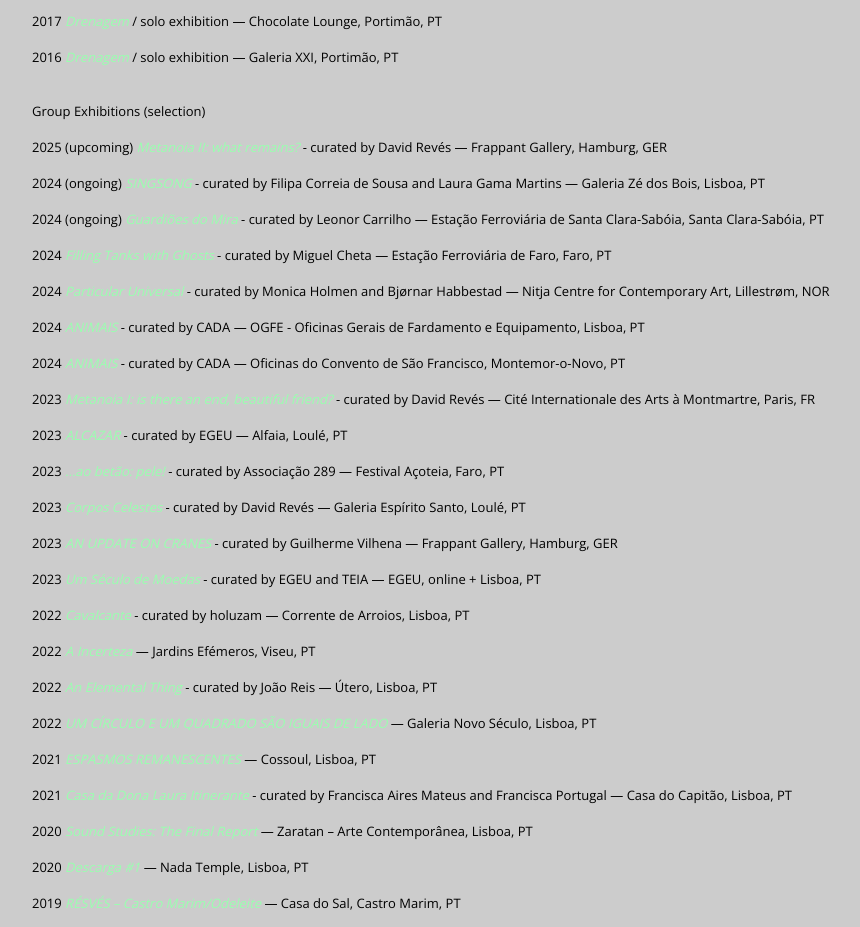
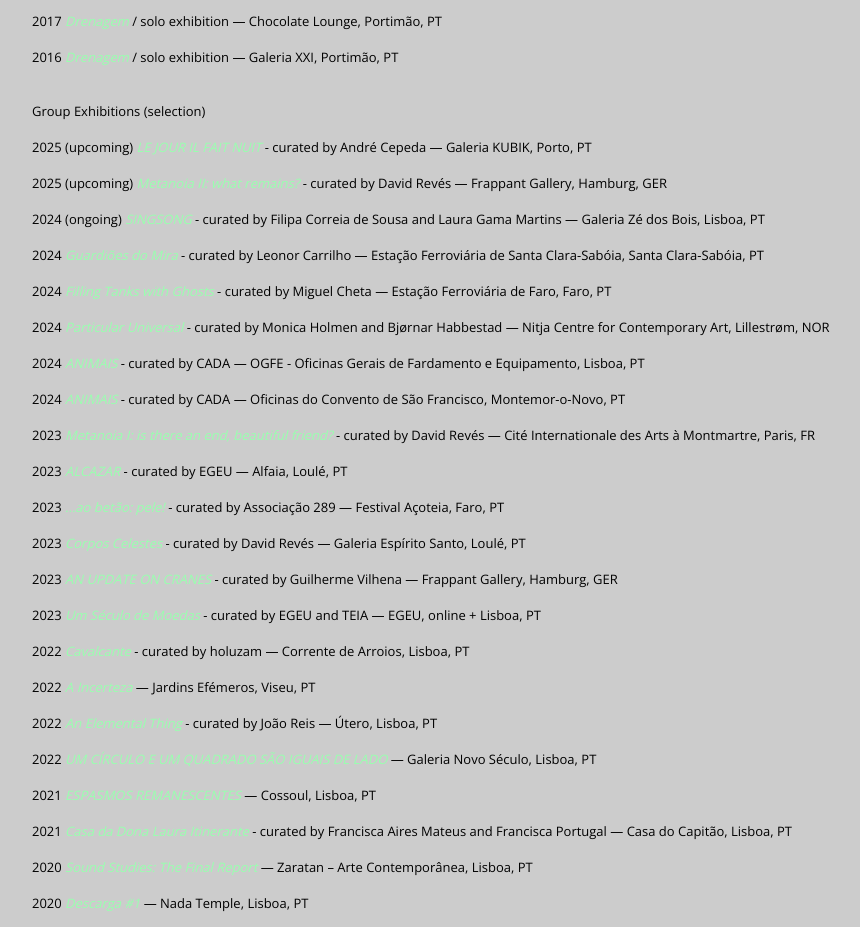
Before and after one commit to adrianajoao/adrianajoao.github.io, a plain HTML site: page adrianajoao.html in a window 1280 px wide. Shown: the part 860-1787 px from the top of the page, without its empty margins (76-936 px from the left). Drawn offline with nearby package versions, Linux system fonts and the light colour scheme.

Commit message:
cv jan 2025

```diff
--- a/adrianajoao.html
+++ b/adrianajoao.html
@@ -86,6 +86,11 @@
 Group Exhibitions (selection)
 
 <br><br>
+
+2025 (upcoming) <a href="https://kubikgallery.com/" class="casadadonalaura">
+<i>LE JOUR IL FAIT NUIT</i></a> - curated by André Cepeda — Galeria KUBIK, Porto, PT
+
+<br><br>
 2025 (upcoming) <a href="https://frappant.org/galerie/" class="casadadonalaura">
   <i>Metanoia II: what remains?</i></a> - curated by David Revés — Frappant Gallery, Hamburg, GER
 
@@ -96,7 +101,7 @@
 
 <br><br>
 
-2024 (ongoing) <a href="https://www.instagram.com/p/DCR5Y7fMhAS/?img_index=1" class="casadadonalaura">
+2024 <a href="https://www.instagram.com/p/DCR5Y7fMhAS/?img_index=1" class="casadadonalaura">
 <i> Guardiões do Mira </i></a> - curated by Leonor Carrilho — Estação Ferroviária de Santa Clara-Sabóia, Santa Clara-Sabóia, PT
 
 <br><br>
@@ -222,7 +227,7 @@
 <i>Noite CANTO: ML Buch + Adriana João</i></a> — B.Leza, Lisboa, PT
 
 <br><br>
-2025 (upcoming) <a href="https://www.instagram.com/p/DCtsGVMsjaY/" class="capafuraolhos">
+2025 <a href="https://www.instagram.com/p/DCtsGVMsjaY/" class="capafuraolhos">
 <i>Finissage: Francisca Valador's solo exhibition "AS PRIMEIRAS FLORES SÃO AMARELAS"</i></a> — ARBAG, Lisboa, PT
 
 <br><br>
```
